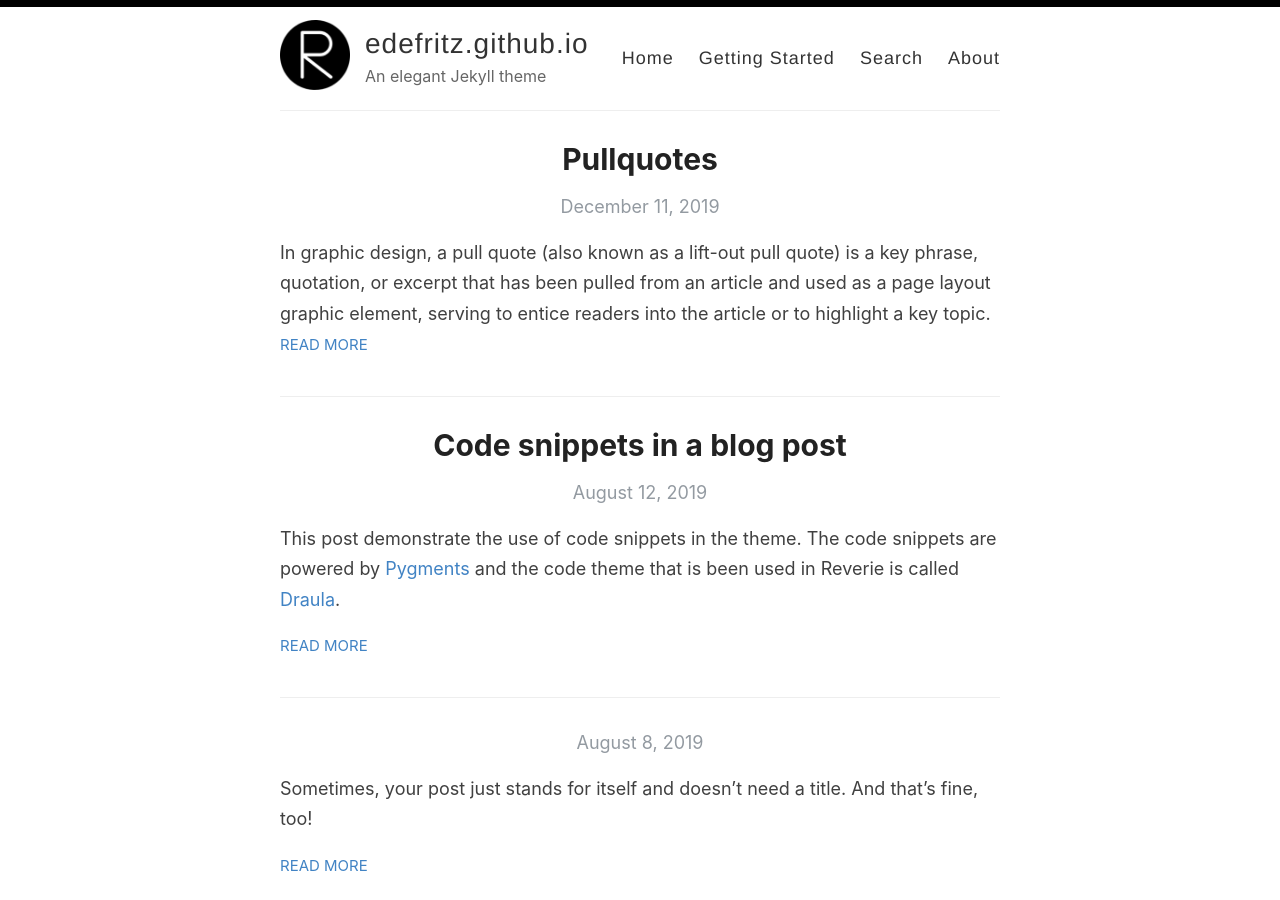
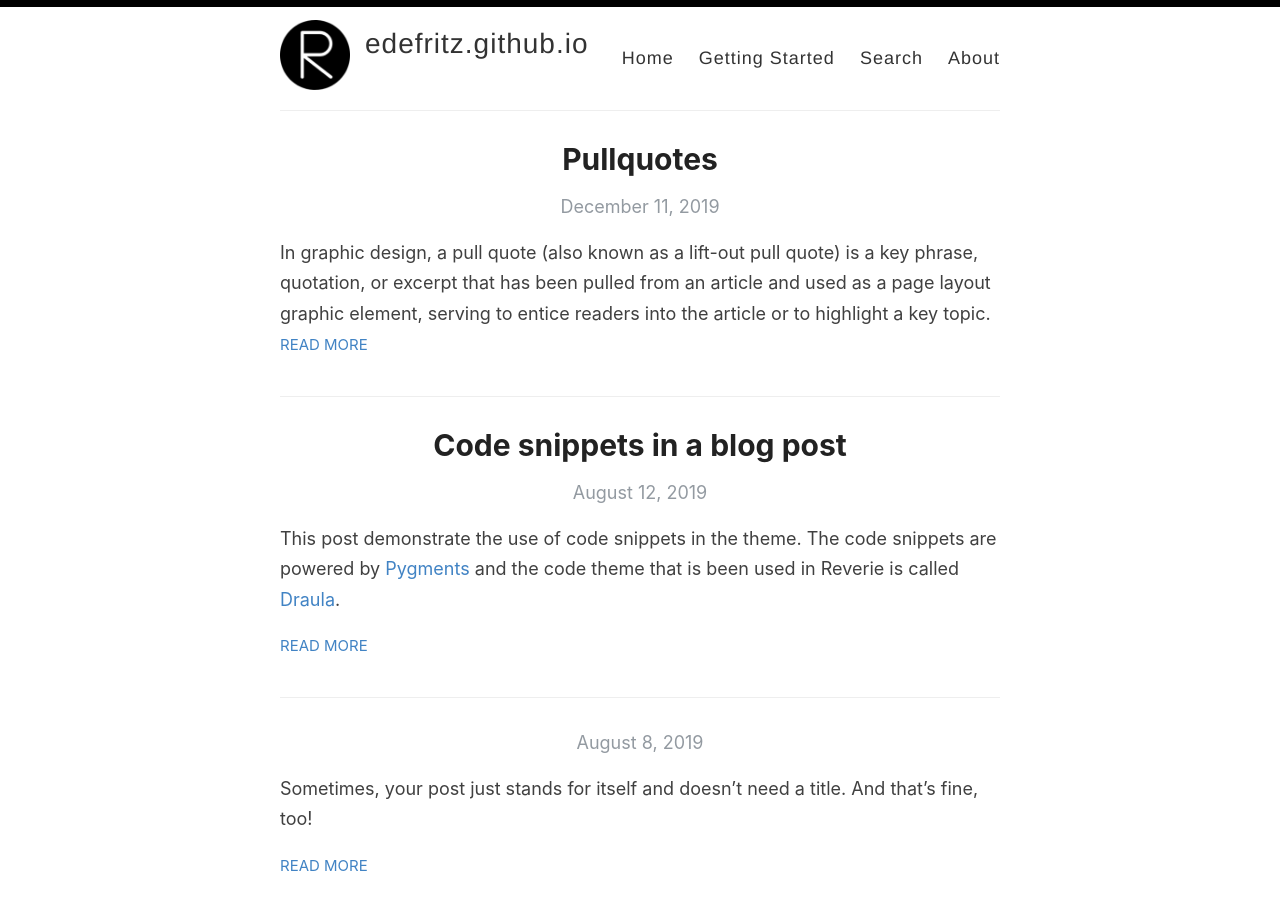
Before and after one commit to Edefritz/edefritz.github.io, a Jekyll site: the page built from index.html, in a window 1280 px wide and 900 px high. Built offline with Jekyll 4.4.1, drawn with Linux system fonts in a browser that asks for light colours; the list of posts is cut into pages by our own code; part of the change alters nothing that is shown.

Commit message:
Update _config.yml

```diff
--- a/_config.yml
+++ b/_config.yml
@@ -9,7 +9,7 @@ name: edefritz.github.io
 author: Eduard Gert
 
 # Short bio or description (displayed in the header)
-description: An elegant Jekyll theme
+description:
 
 # URL of your avatar or profile pic (you could use your GitHub profile pic)
 avatar: /images/reverie.png
@@ -21,15 +21,15 @@ avatar: /images/reverie.png
 # Includes an icon in the footer for each username you enter
 footer-links:
   dribbble:
-  email: amit.d.merchant@gmail.com
+  email: edefritz@gmail.com
   facebook:
   flickr:
-  github: amitmerchant1990/reverie
+  github: edefritz
   instagram:
   linkedin:
   pinterest:
   rss: rss
-  twitter: amit_merchant
+  twitter: edefritz
   stackoverflow:
   youtube: # channel/<your_long_string> or user/<user-name>
   googleplus: # anything in your profile username that comes after plus.google.com/
@@ -38,21 +38,21 @@ footer-links:
 
 # Enter your Disqus shortname (not your username) to enable commenting on posts
 # You can find your shortname on the Settings page of your Disqus account
-disqus:
+#disqus:
 
 # Enter your Google Analytics web tracking code (e.g. UA-2110908-2) to activate tracking
 #google_analytics: UA-43339302-11
 
 # Your website URL (e.g. http://amitmerchant1990.github.io or http://www.amitmerchant.com)
 # Used for Sitemap.xml and your RSS feed
-url: http://www.amitmerchant.com/reverie
-enforce_ssl: https://www.amitmerchant.com/reverie
+#url: http://www.amitmerchant.com/reverie
+#enforce_ssl: https://www.amitmerchant.com/reverie
 
 # If you're hosting your site at a Project repository on GitHub pages
 # (http://yourusername.github.io/repository-name)
 # and NOT your User repository (http://yourusername.github.io)
 # then add in the baseurl here, like this: "/repository-name"
-baseurl: "/reverie"
+#baseurl: "/reverie"
 
 #
 # !! You don't need to change any of the configuration flags below !!
```
